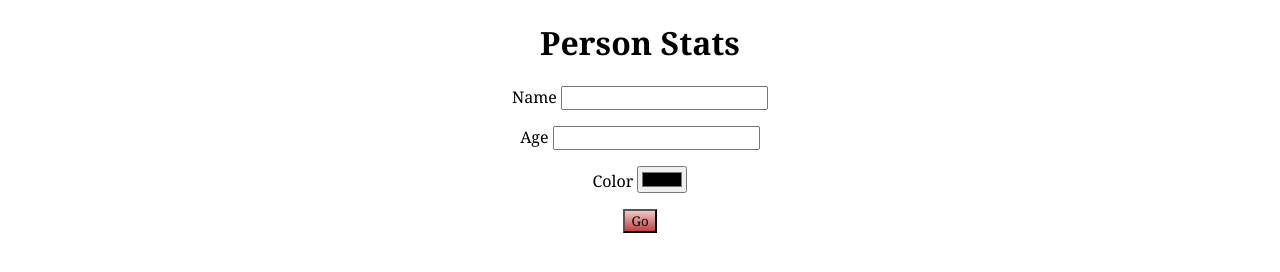
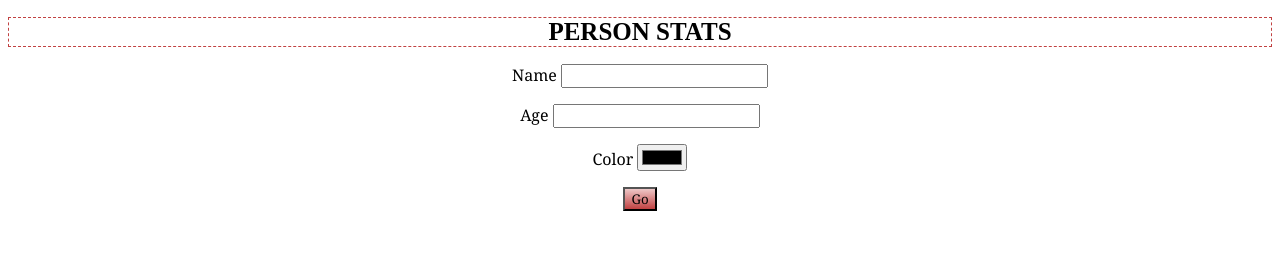
Before and after one commit to sovali/person-stats, a plain HTML site: page index.html in a window 1280 px wide. Drawn offline with Linux system fonts and the light colour scheme.

Commit message:
added a border around h1

```diff
--- a/index.css
+++ b/index.css
@@ -1,6 +1,13 @@
 * {
     text-align: center;
     font-family: georgia;
+}
+
+h1 {
+   border: 1px dashed #C14242;
+   text-transform: uppercase;
+   font-size: 25px;
+   font-family: 'Times New Roman', Times, serif;
 }
 
 div {
@@ -10,7 +17,6 @@ div {
 h2 {
     font-style: italic;
     text-transform: uppercase;
-    font-size: 32px;
 }
 
 button {
```
